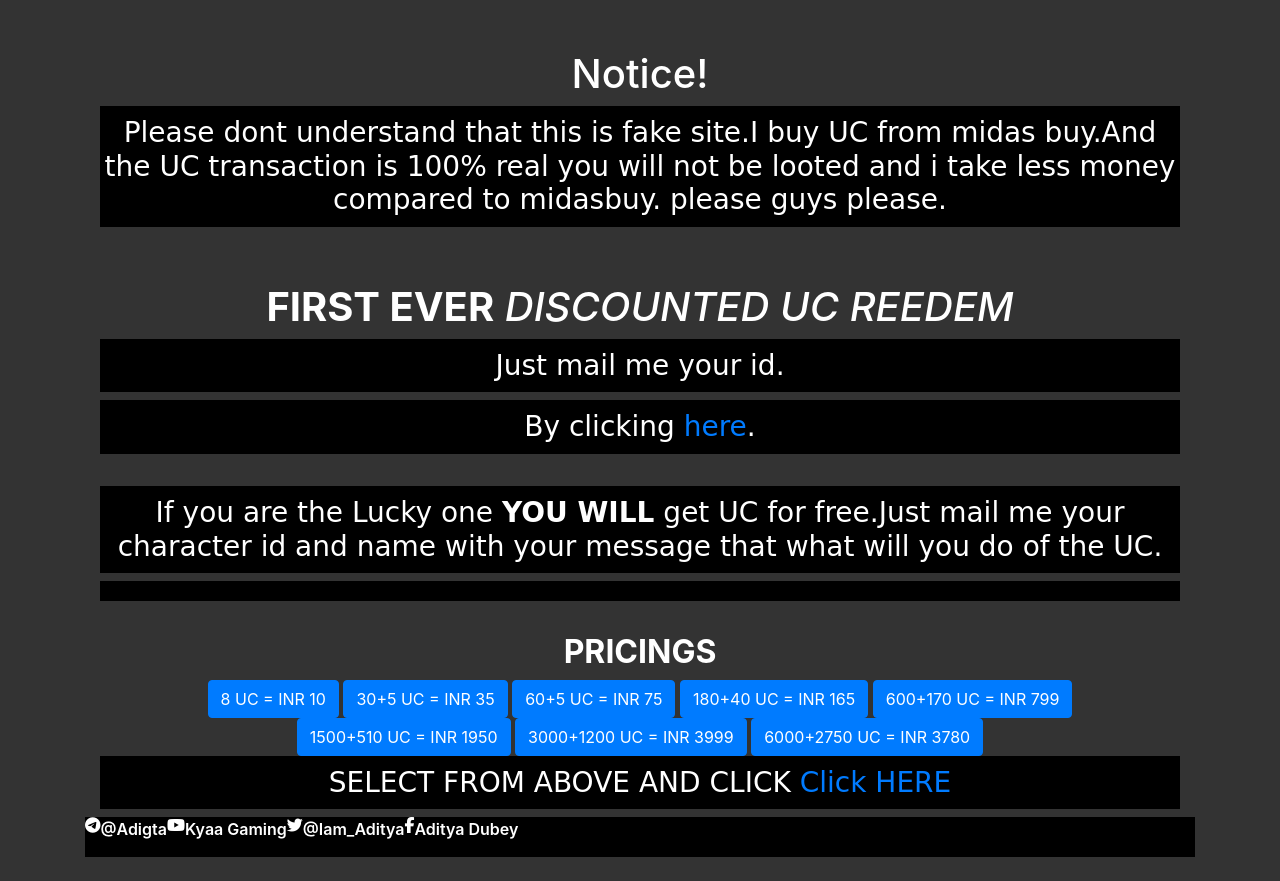
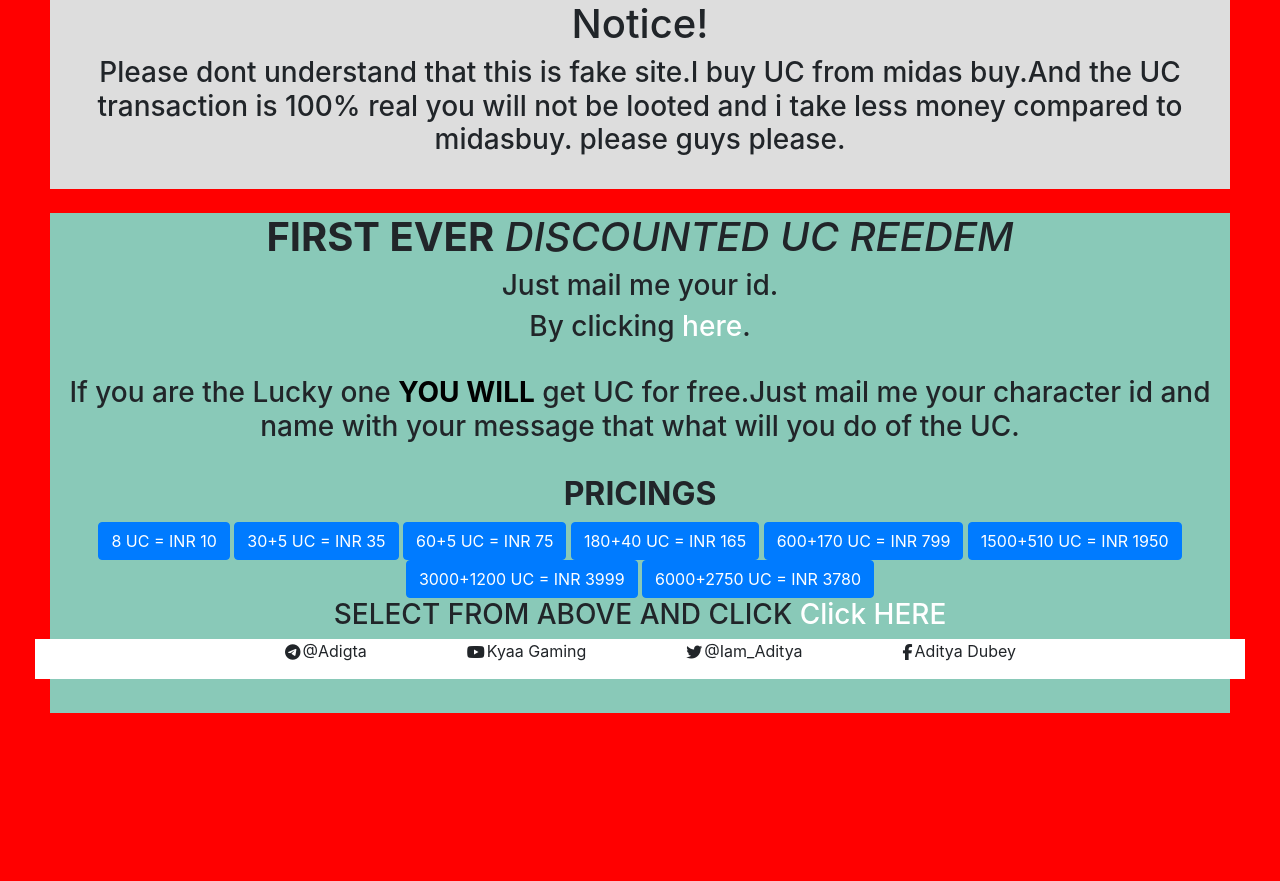
Before and after one commit to BROKEN49/kyaa, a plain HTML site: page reedem.html in a window 1280 px wide. After the commit the page ends 800 px from the top, so only its background shows below. Drawn offline with nearby package versions, Linux system fonts and the light colour scheme; files that its build step writes are made by us from their sources.

Commit message:
Update reedem.html

```diff
--- a/reedem.html
+++ b/reedem.html
@@ -3,7 +3,7 @@
   <head>
         <meta charset="utf-8">
   <link rel="stylesheet" href="https://stackpath.bootstrapcdn.com/bootstrap/4.5.2/css/bootstrap.min.css" integrity="sha384-JcKb8q3iqJ61gNV9KGb8thSsNjpSL0n8PARn9HuZOnIxN0hoP+VmmDGMN5t9UJ0Z" crossorigin="anonymous">
-  <link rel="stylesheet" href="styles.css">
+  <link rel="stylesheet" href="styles(reedem).css">
   <script src="https://kit.fontawesome.com/82eb69e53c.js" crossorigin="anonymous"></script>
     <title> <)-iReedeem-(> </title>
   </head>
```
